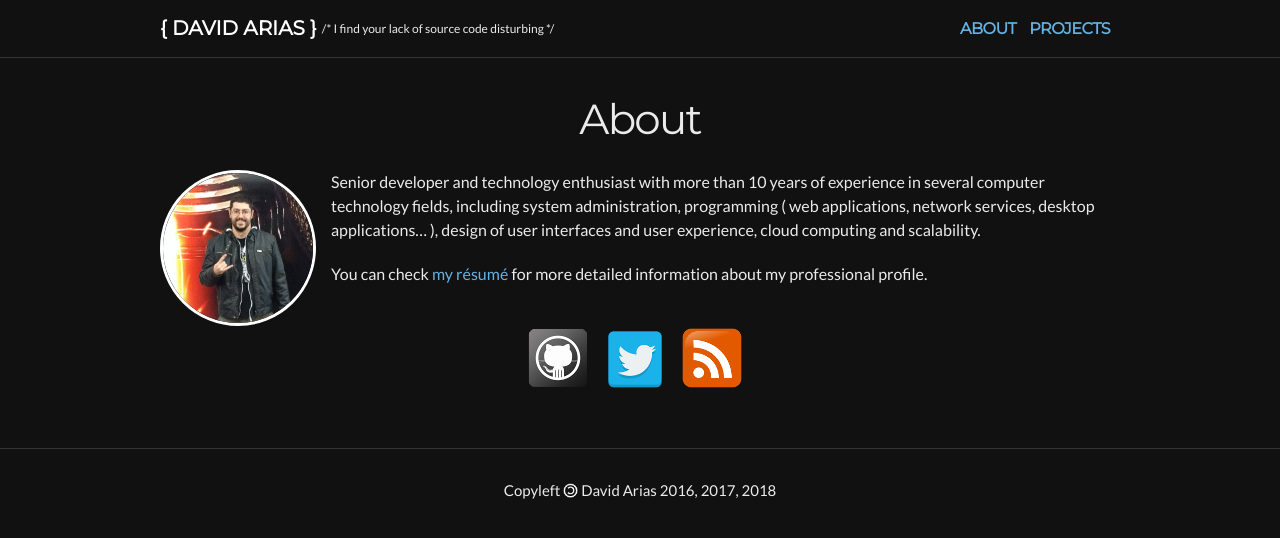
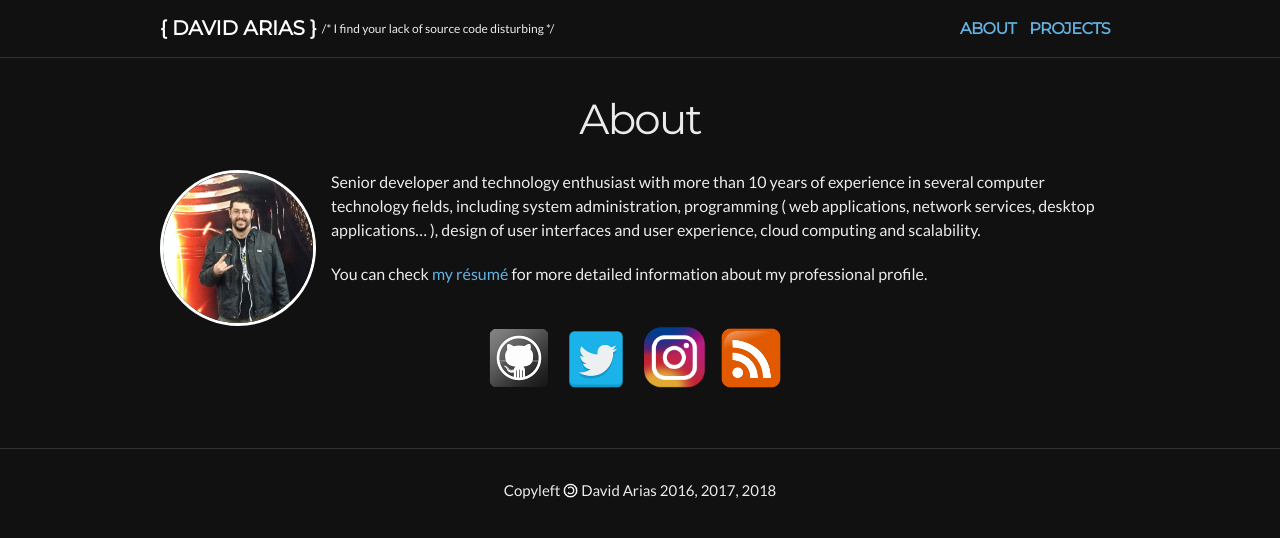
Before and after one commit to davidarias/davidarias.github.io, a Jekyll site: the page built from about.md, in a window 1280 px wide. Shown: the top 538 px of the page. Built offline with Jekyll 4.4.1, drawn with Linux system fonts in a browser that asks for light colours.

Commit message:
added instagram profile

```diff
--- a/_config.yml
+++ b/_config.yml
@@ -6,6 +6,7 @@ baseurl: ""
 url: "http://yourdomain.com"
 twitter_username: DarthCoder1011
 github_username:  davidarias
+instagram_username: darthcoder1010
 
 # Build settings
 markdown: kramdown
--- a/about.md
+++ b/about.md
@@ -21,6 +21,10 @@ about my professional profile.
 <img class="social-img" src="{{ site.baseurl}}/img/twitter.png">
 </a>
 
+<a class="" href="https://instagram.com/{{ site.instagram_username }}">
+<img class="social-img" src="{{ site.baseurl}}/img/instagram.png">
+</a>
+
 <a class="" href="{{ "/feed.xml" | prepend: site.baseurl }}">
 <img class="social-img" src="{{ site.baseurl}}/img/rss.png">
 </a>
--- a/index.html
+++ b/index.html
@@ -14,6 +14,10 @@ layout: home
             </a>
             <a class="" href="https://twitter.com/{{ site.twitter_username }}">
                 <img class="social-img" src="{{ site.baseurl}}/img/twitter.png">
+            </a>
+
+            <a class="" href="https://instagram.com/{{ site.instagram_username }}">
+              <img class="social-img" src="{{ site.baseurl}}/img/instagram.png">
             </a>
 
             <a class="" href="{{ "/feed.xml" | prepend: site.baseurl }}">
```
Also changed, not shown: img/instagram.png (added).
